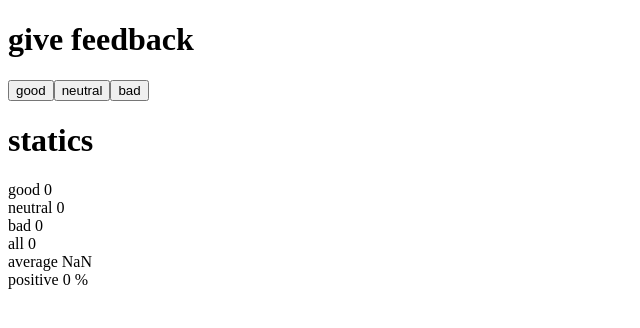
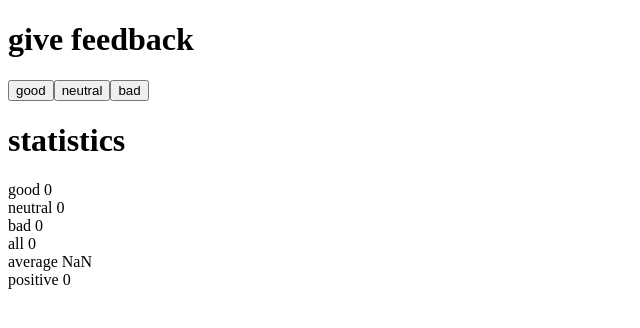
Before and after one commit to AnttiAitta/FullStack, a React (Vite) app in the folder osa1/unicafe/: page / in a window 1280 px wide. Shown: the top 328 px of the page, without its empty margins (0-640 px from the left). Built offline with nearby package versions, Linux system fonts and the light colour scheme.

Commit message:
1.8 valmis

```diff
--- a/osa1/unicafe/src/App.jsx
+++ b/osa1/unicafe/src/App.jsx
@@ -5,6 +5,20 @@ const Button = ({ handleClick, text }) => (
     {text}
   </button>
 )
+
+const Statistics = ({ good, neutral, bad, total, average, positivePercent }) => {
+  return (
+    <div>
+      <h1>statistics</h1>
+      <div>good {good}</div>
+      <div>neutral {neutral}</div>
+      <div>bad {bad}</div>
+      <div>all {total}</div>
+      <div>average {average}</div>
+      <div>positive {positivePercent}</div>
+    </div>
+  )
+}
 
 const App = () => {
   // tallenna napit omaan tilaansa
@@ -28,7 +42,7 @@ const App = () => {
   }
 
   const total = good + neutral + bad
-  const average = (good * 1 + neutral * 0 + bad * -1 / total)
+  const average = (good * 1 + neutral * 0 + bad * -1) / total
   const  positivePercent = total == 0 ? 0 : (good / total) * 100
 
   return (
@@ -37,13 +51,7 @@ const App = () => {
       <Button handleClick={increaseByOne} text='good' />
       <Button handleClick={stayStill} text='neutral' />
       <Button handleClick={decreaseByOne} text='bad' />
-      <h1>statics</h1>
-      <div>good {good}</div>
-      <div>neutral {neutral}</div>
-      <div>bad {bad}</div>
-      <div>all {total}</div>
-      <div>average {average}</div>
-      <div>positive {positivePercent} %</div>
+      <Statistics good={good} neutral={neutral} bad={bad} total={total} average={average} positivePercent={positivePercent} />
     </div>
   )
 }
```
